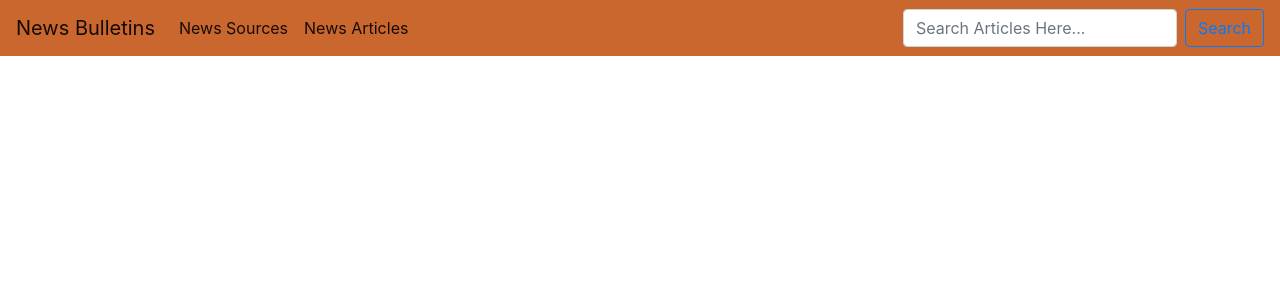
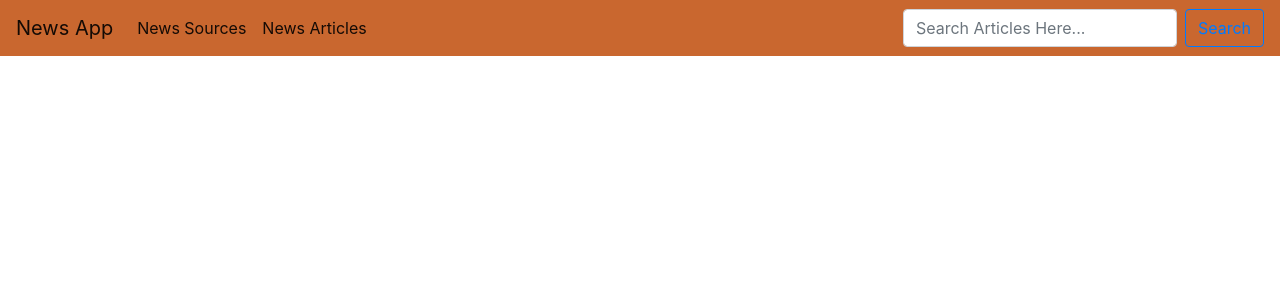
Before and after one commit to KadogoKenya/NewsApp, a Flask app: template app/templates/search.html in a window 1280 px wide. Shown: the top 300 px of the page. Run offline with Flask 2, Linux system fonts and the light colour scheme; the template is opened without the code that fills it, so the values that code supplies are empty; some libraries are stand-ins or nearby versions; some web fonts are replaced.

Commit message:
nav bar details added

```diff
--- a/app/templates/navbar.html
+++ b/app/templates/navbar.html
@@ -1,5 +1,5 @@
 <nav class="navbar navbar-expand-lg navbar-light fixed-top" style="background-color: #c9672f" >
-  <a class="navbar-brand" href="/">News Bulletins</a>
+  <a class="navbar-brand" href="/">News App</a>
   <button class="navbar-toggler" type="button" data-toggle="collapse" data-target="#navbarSupportedContent" aria-controls="navbarSupportedContent" aria-expanded="false" aria-label="Toggle navigation">
     <span class="navbar-toggler-icon"></span>
   </button>
```
